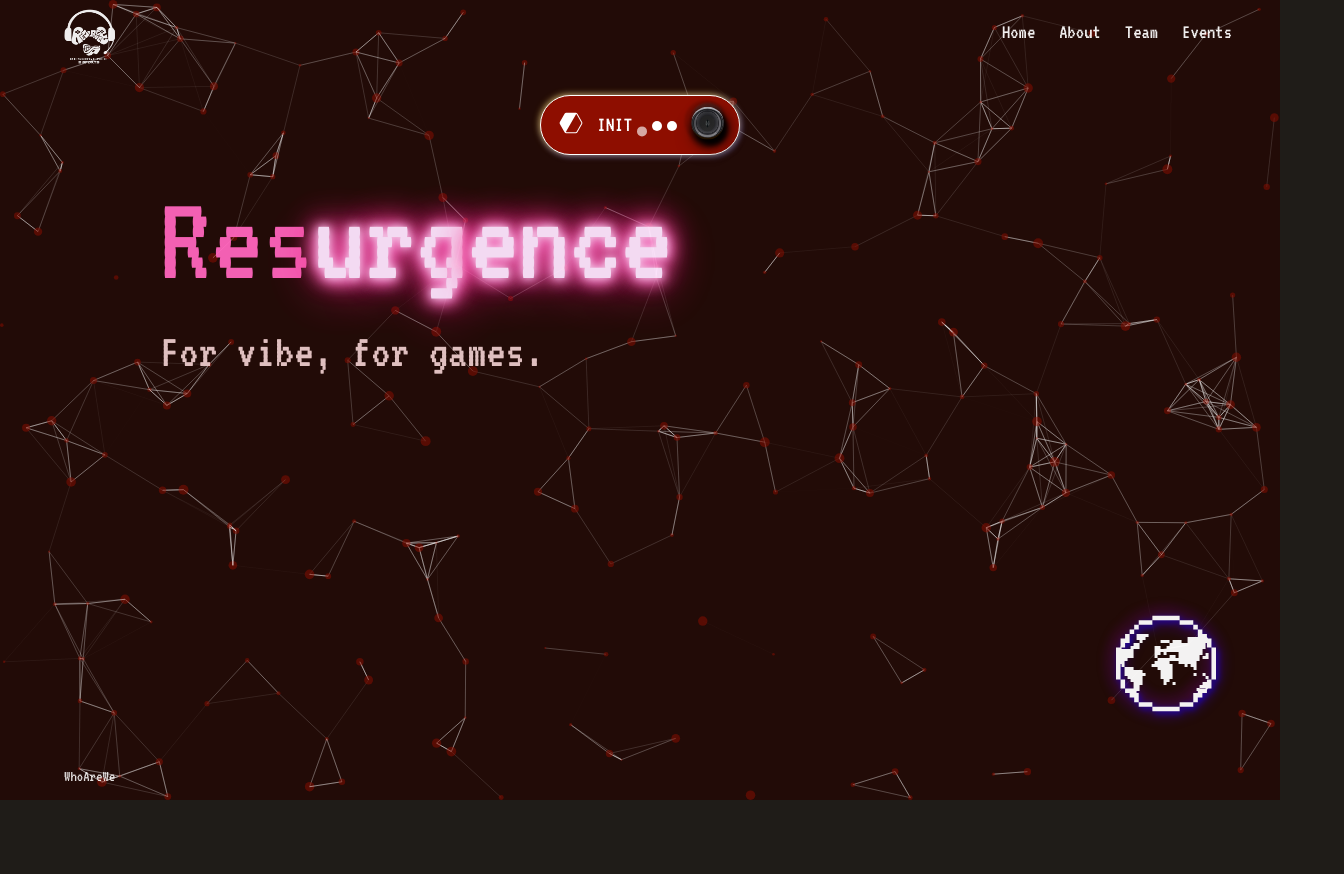
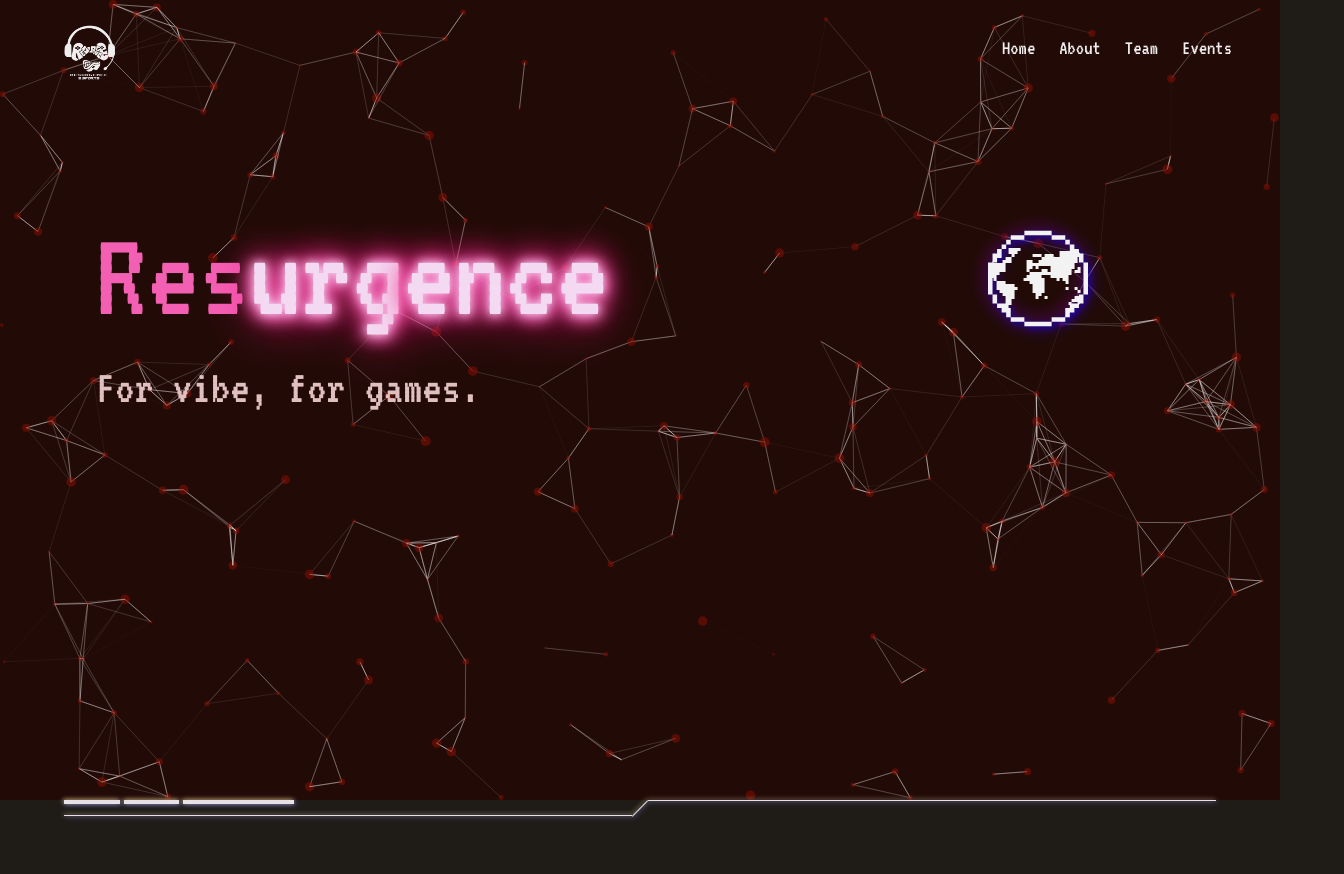
Before and after one commit to resurgencenith/resurgence-nith-2k23, a React (Vite) app: page / in a window 1280 px wide. Shown: the top 874 px of the page, 1344 px wide, since content can reach past the window. Built offline with nearby package versions, Linux system fonts and the light colour scheme.

Commit message:
horizontal line added

```diff
--- a/src/components/DynamicIsland.jsx
+++ b/src/components/DynamicIsland.jsx
@@ -6,6 +6,14 @@ export default function DynamicIsland({ navArrayIds = [] }) {
   useEffect(() => {
     let init = document.getElementById("init");
     let island = document.getElementById("island");
+    console.clear()
+    window.addEventListener('scroll', (e)=>{
+        console.log(window.scrollY)
+
+        if(window.scrollY>100){
+            init.style.display = "none";
+        }
+    });
   });
   return (
     <div className="dynamic-island">
@@ -29,6 +37,7 @@ export default function DynamicIsland({ navArrayIds = [] }) {
 
         <div className="init_text">INIT</div>
         <div class="dot-falling"></div>
+        <div className="init_lens">
           <div className="lens_wrapper">
             <div class="lens">
               <div class="lens_1">
@@ -47,20 +56,28 @@ export default function DynamicIsland({ navArrayIds = [] }) {
             </div>
           </div>
         </div>
+      </div>
 
-      {/* <div id="island">
+      <div id="island">
         <div className="island_nav">
-            <Link to="/">
+          <li>
+            <Link to="/" className="island_nav_item">
               <div className="island_nav_item">Link</div>
             </Link>
-            <Link to="/">
+          </li>
+          <li>
+            <Link to="/" className="island_nav_item">
               <div className="island_nav_item">Link</div>
             </Link>
-            <Link to="/">
-               <div className="island_nav_item">Link</div>
+          </li>
+          <li>
+            <Link to="/" className="island_nav_item">
+              <div>Link</div>
             </Link>
+          </li>
         </div>
-        <div className="lens_wrapper">
+        <div className="island_lens_wrapper">
+          <div className="lens_wrapper_island">
             <div class="lens">
               <div class="lens_1">
                 <div class="lens_2">
@@ -77,7 +94,8 @@ export default function DynamicIsland({ navArrayIds = [] }) {
               </div>
             </div>
           </div>
-      </div> */}
+        </div>
+      </div>
     </div>
   );
 }
--- a/src/components/DynamicIsland.scss
+++ b/src/components/DynamicIsland.scss
@@ -39,32 +39,52 @@
 }
 #island{
     border-radius: 16px;
-    width: 100vw;
-    padding: 16px 24px;
+    width: 85vw;
     height: max-content;
 
     // testing
-    margin: auto;
-    position: absolute;
+    margin-left: auto;
+    margin-right: auto;
+    position: fixed;
+
+    background-color: var(--n-red);
+    display: none;
+
+    top:100px;
+
+    display: flex;
+    justify-content: space-between;
+
+    box-shadow: rgba(255, 215, 77, 0.6) -1px -1px 6px, rgba(124, 127, 255, 0.6) 1px 1px 6px;
 
 
-    background-color: var(--n-red);
-
-    top:200px;
-
-
-    opacity: 1;
-    display: flex;
-    justify-content: space-between;
 }
 .island_nav{
     padding: 2rem;
+    display: inline;
+}
+.island_nav li{
+    list-style: none;
     display: inline-block;
+    margin-right: 2rem;
+}
+
+.island_lens_wrapper{
+    font-size: 1.3px;
+    margin-left: 1rem;
+    display: flex;
+    align-items: center;
+    margin-top: 1.5rem;
 }
 .island_nav_item{
-
+    text-decoration: none;
+    font-size: 2rem;
+    color: #FFF;
 }
-
+.init_lens{
+    margin-left: 2.8rem;
+    margin-top: 0.6rem;
+}
 
 //init text
 
@@ -166,15 +186,12 @@ $pink:#F60C46;
   }
 
   .lens{
-    margin-left: 62px;
-    margin-top: 4px;
 
     overflow: hidden;
     width: 25.2em;
     height:25.2em;
     border-top:2px solid #ADACB1;
     border-bottom: 2px solid #211100;
-    position: absolute;
     z-index: 1;
     top:40.5%;
     left:52.8%;
--- a/src/components/HorizontalLine.css
+++ b/src/components/HorizontalLine.css
@@ -1,8 +1,6 @@
 .line{
     color: rgb(229, 225, 230);
     box-sizing: border-box;
-    margin: 0;
-    padding: 0;
     -webkit-font-smoothing: antialiased;
     text-transform: uppercase;
     scroll-behavior: smooth;
@@ -11,8 +9,62 @@
     display: flex;
     height: 16px;
     position: relative;
-    width: 100%;
+    min-width: 90%;
     filter: drop-shadow(rgba(255, 215, 77, 0.6) -1px -1px 2px) drop-shadow(rgba(124, 127, 255, 0.6) 1px 1px 2px);
     margin-top: 0px;
     margin-bottom: 64px;
+    margin-left: auto;
+    margin-right: auto;
 }
+.garnish_wrapper{
+    display: flex;
+    align-self: flex-start;
+    gap: 4px;
+    height: 4px;
+    left: 0px;
+    position: absolute;
+    top: 0px;
+    width: 20%;
+}
+.garnish{
+    background: rgb(229, 225, 230);
+    height: 4px;
+    width: 100%;
+}
+.long{
+    width: 50%;
+
+}
+.right_line{
+    align-self: flex-start;
+    background: rgb(229, 225, 230);
+    height: 1px;
+    width: 50%;
+}
+.angled_wrapper{
+    -webkit-box-align: center;
+    align-items: center;
+    display: flex;
+    height: 100%;
+    -webkit-box-pack: center;
+    justify-content: center;
+    overflow: hidden;
+    width: 16px;
+}
+.angled{
+    background: rgb(229, 225, 230);
+    height: 1px;
+    position: absolute;
+    transform: rotate(-45deg);
+    width: 22px;
+}
+.short{
+    width: 25%;
+}
+
+.left_line{
+    align-self: flex-end;
+    background: rgb(229, 225, 230);
+    height: 1px;
+    width: 50%;
+}
--- a/src/components/HorizontalLine.jsx
+++ b/src/components/HorizontalLine.jsx
@@ -1,8 +1,20 @@
-import React from 'react'
-import './HorizontalLine.css'
+import React from "react";
+import "./HorizontalLine.css";
 
 export default function HorizontalLine() {
   return (
-    <div className='line'></div>
-  )
+    <>
+      <div className="line">
+          <div class="garnish_wrapper">
+            <div class="garnish short"></div>
+            <div class="garnish short"></div>
+            <div class="garnish long"></div>
+          </div>
+
+        <div class="left_line"></div>
+        <div class="angled_wrapper"><div class="angled"></div></div>
+        <div class="right_line"></div>
+      </div>
+    </>
+  );
 }
--- a/src/components/Navbar.css
+++ b/src/components/Navbar.css
@@ -20,7 +20,9 @@
 }
 
 .navbar{
-
+    position: absolute;
+    margin: auto;
+    width: 100%;
 
     color: var(--n-black);
     opacity: 0.93;
@@ -29,6 +31,7 @@
   transition-timing-function: cubic-bezier(0.4, 0, 0.2, 1);
   transition-duration: 500ms;
 
+  margin-top: 1rem;
 }
 
 .navbar-container{
--- a/src/components/WhoAreWe.jsx
+++ b/src/components/WhoAreWe.jsx
@@ -3,6 +3,8 @@ import './WhoAreWe.css'
 
 export default function WhoAreWe() {
   return (
-    <div>WhoAreWe</div>
+    <div className='who_are_we'>
+
+    </div>
   )
 }
--- a/src/pages/Home.jsx
+++ b/src/pages/Home.jsx
@@ -17,7 +17,7 @@ export default function Home() {
   return (
     <>
       <BackgroundParticles />
-      <DynamicIsland/>
+      {/* <DynamicIsland/> */}
       <Navbar />
       <div className="home">
 
--- a/src/pages/Home.scss
+++ b/src/pages/Home.scss
@@ -1,7 +1,7 @@
 .globe_position{
     position: absolute;
-    right: 10%;
-    top:25%;
+    right: 15%;
+    top:10%;
 }
 .svg_bg{
   height:100vh;
@@ -13,6 +13,7 @@
 }
 .home_main{
   width: 100vw;
+  height: 100vh;
   min-height: 700px;
   max-height: 1400px;
 }
@@ -25,8 +26,7 @@
     // height: 100vh;
     // max-width: 1400px;
     width: 100%;
-    margin-left: 5%;
-    margin-right: 5%;
+    margin:auto;
 }
 
 .home_main_title{
@@ -34,7 +34,7 @@
     flex-direction: column;
     justify-content: flex-end;
     padding-left: 6rem;
-    min-height: 300px;
+    min-height: 400px;
     max-height: 600px;
 }
 .home_main_text{
```
Lines whose indentation alone changed are shown as unchanged.
